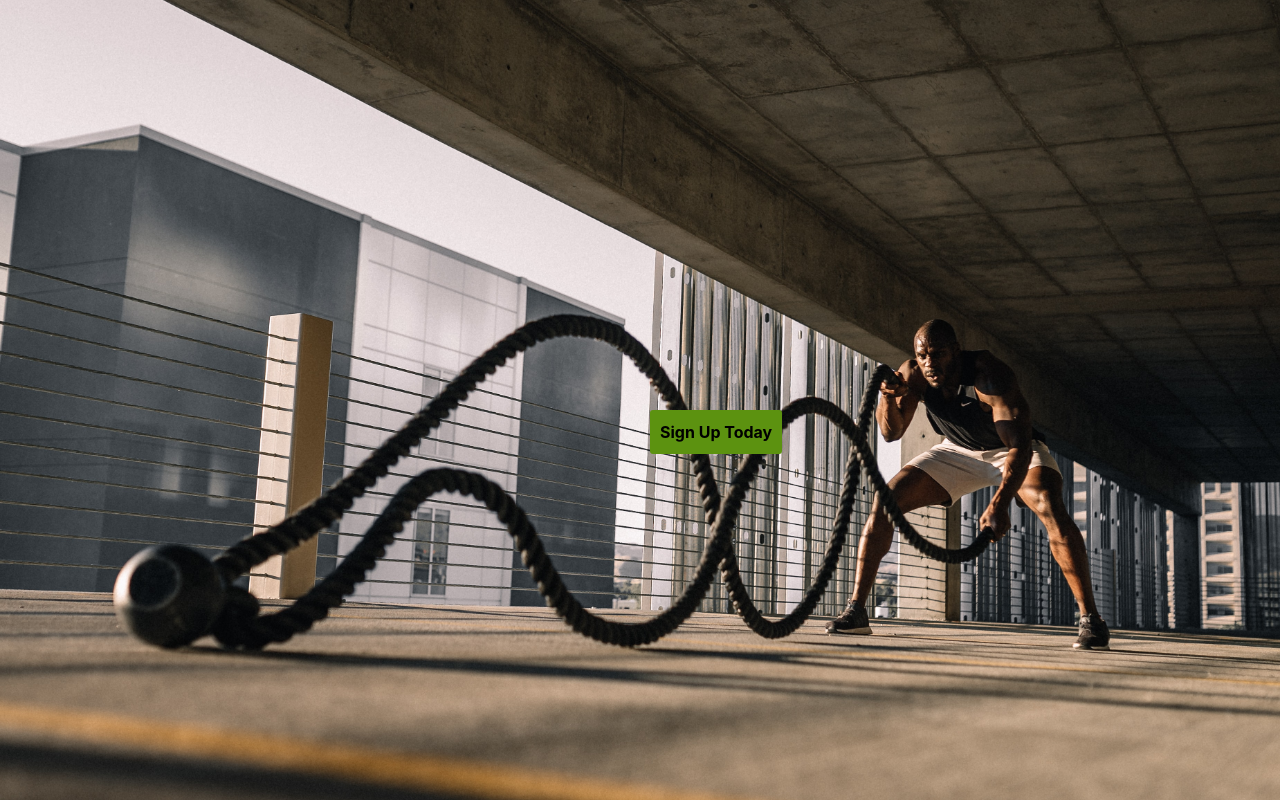
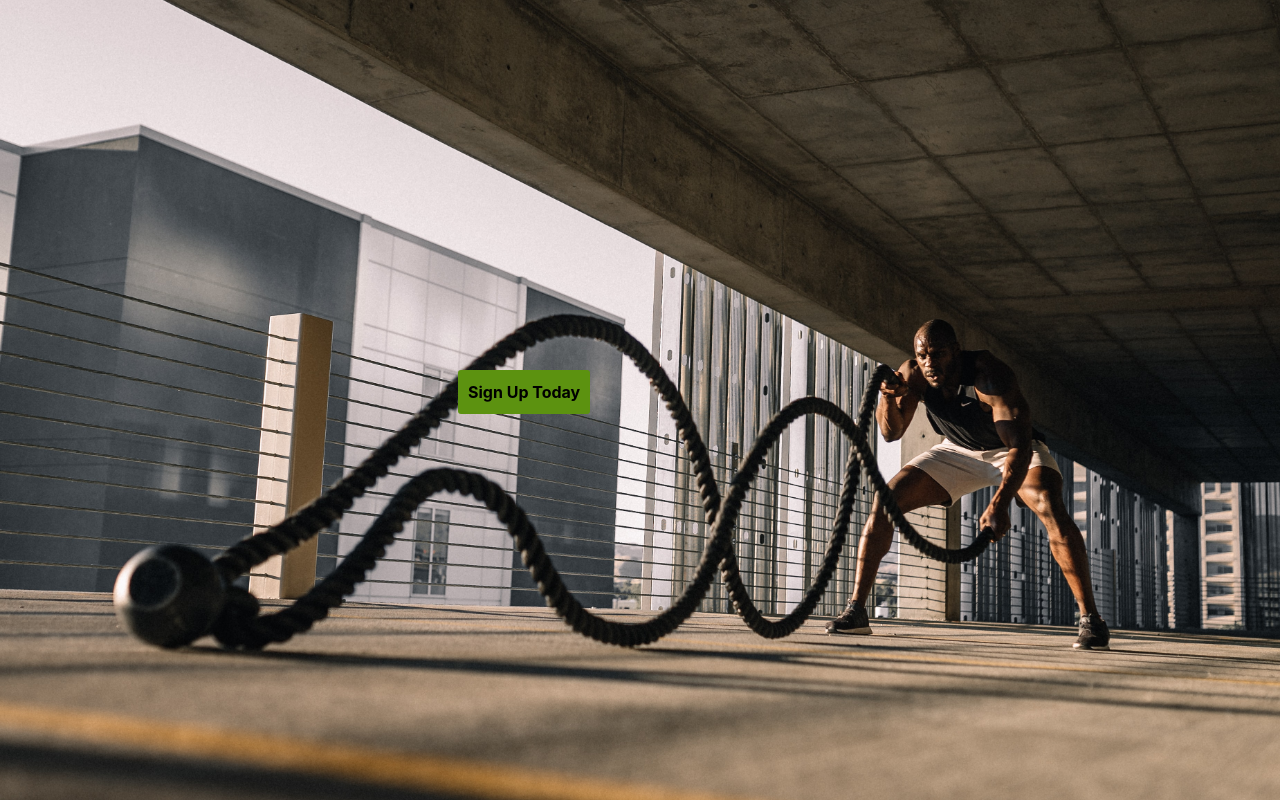
Before and after one commit to Mathew29/workout-landing, a React (Create React App) app: page / in a window 1280 px wide. Built offline with nearby package versions, Linux system fonts and the light colour scheme.

Commit message:
remove signup class and add media query

```diff
--- a/src/components/LandingPage/LandingPage.module.css
+++ b/src/components/LandingPage/LandingPage.module.css
@@ -9,7 +9,7 @@
   background-size: cover;
 }
 
-.SignUp {
+/* .SignUp {
   margin: 20px auto;
   width: 80%;
   min-height: 50%;
@@ -18,15 +18,15 @@
   border: 1px solid #eee;
   padding: 10px;
   box-sizing: border-box;
-}
+} */
 
 .ButtonContainer {
   /* text-align: center; */
   /* margin: 20px auto;
   align-self: center; */
   position: absolute;
-  top: 50%;
-  left: 50%;
+  top: 45%;
+  left: 30%;
 }
 
 input {
@@ -41,8 +41,20 @@ input {
 }
 
 @media (min-width: 600px) {
-  .SignUp {
-    width: 500px;
+
+  .ButtonContainer {
+    position: absolute;
+    top: 50%;
+    left: 50%;
+  }
+}
+
+@media (min-width: 400px) {
+
+  .ButtonContainer {
+    position: absolute;
+    top: 45%;
+    left: 35%;
   }
 }
 
```
